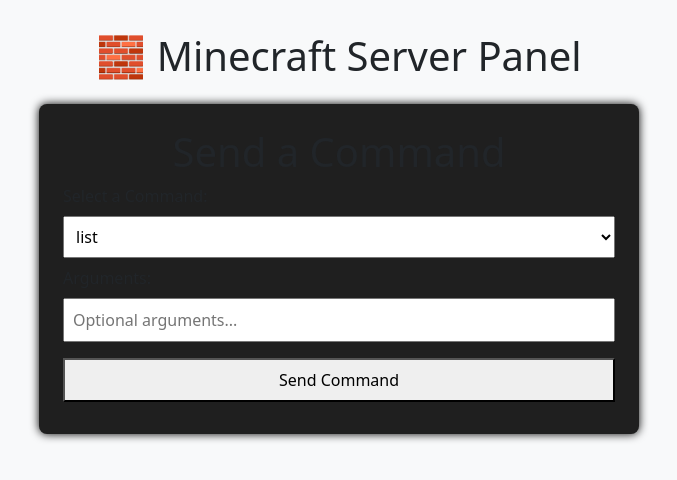
After one commit to IcedOdin/Bedrock-Docker, a Flask app: page /console in a window 1280 px wide. The commit adds this page. Shown: the top 480 px of the page, without its empty margins (301-978 px from the left). Run offline with Flask 3, Linux system fonts and the light colour scheme.

Commit message:
Updates to API (#5)
Updates to routes on API and updates to UI

```diff
--- a/main.py
+++ b/main.py
@@ -1,11 +1,23 @@
 from flask import Flask, request, jsonify, render_template, redirect
 import os
+import time
 
 app = Flask(__name__)
 
 SETTINGS_PATH = "/bedrock/server.properties"
+PIPE_PATH = "/bedrock/server_input"
+PID_PATH = "/bedrock/bedrock_server.pid"
+LOG_PATH = "/bedrock/logs/latest.log"
 
+VALID_COMMANDS = [
+    "list", "tell", "say", "kick", "ban", "ban-ip", "pardon", "pardon-ip",
+    "whitelist", "op", "deop", "give", "tp", "teleport", "setworldspawn",
+    "setmaxplayers", "time", "gamemode", "difficulty", "weather", "effect",
+    "title", "clear", "clone", "fill", "summon", "kill", "me", "save-all",
+    "save-on", "save-off", "stop", "xp", "help"
+]
 
+# --- Utility Functions ---
 def parse_properties(path):
     props = {}
     with open(path) as f:
@@ -15,40 +27,21 @@
                 props[k] = v
     return props
 
-
 def write_properties(path, props):
     with open(path, 'w') as f:
         for key, val in props.items():
             f.write(f"{key}={val}\n")
 
+def send_to_pipe(command):
+    if not os.path.exists(PIPE_PATH):
+        raise Exception("Command pipe does not exist")
+    with open(PIPE_PATH, 'w') as fifo:
+        fifo.write(command + '\n')
 
-@app.route("/health", methods=["GET"])
+# --- Routes ---
+@app.route("/health")
 def health():
     return jsonify(status="ok"), 200
-
-
-@app.route("/command", methods=["POST"])
-def send_command():
-    data = request.get_json()
-    if not data or 'command' not in data:
-        return jsonify({'error': 'Missing "command" in request'}), 400
-
-    command = data['command']
-    try:
-        with open(f'/proc/{get_server_pid()}/fd/0', 'w') as stdin:
-            stdin.write(command + '\n')
-        return jsonify({'status': 'Command sent', 'command': command})
-    except Exception as e:
-        return jsonify({'error': str(e)}), 500
-
-
-def get_server_pid():
-    try:
-        with open("/bedrock/bedrock_server.pid") as f:
-            return int(f.read().strip())
-    except Exception as ex:
-        raise Exception("Bedrock server PID not found: " + str(ex))
-
 
 @app.route("/", methods=["GET", "POST"])
 def settings():
@@ -57,24 +50,57 @@
         write_properties(SETTINGS_PATH, new_settings)
         return redirect("/")
     settings = parse_properties(SETTINGS_PATH)
-    return render_template("settings.html", settings=settings)
+    return render_template("settings.html", settings=settings, commands=VALID_COMMANDS)
 
+@app.route("/command", methods=["POST"])
+def command():
+    data = request.get_json()
+    if not data or 'command' not in data:
+        return jsonify({'error': 'Missing "command" in request'}), 400
+
+    try:
+        send_to_pipe(data['command'])
+        return jsonify({'status': 'Command sent', 'command': data['command']})
+    except Exception as e:
+        return jsonify({'error': str(e)}), 500
+
+@app.route("/console", methods=["GET", "POST"])
+def console():
+    status = None
+    if request.method == "POST":
+        base_command = request.form.get("base_command")
+        args = request.form.get("args", "")
+        if base_command in VALID_COMMANDS:
+            full_command = f"{base_command} {args}".strip()
+            print (full_command)
+            try:
+                send_to_pipe(full_command)
+                status = f"Sent: {full_command}"
+            except Exception as e:
+                status = f"Error: {e}"
+        else:
+            status = f"Invalid command: {base_command}"
+    return render_template("console.html", commands=VALID_COMMANDS, status=status)
 
 @app.route("/restart", methods=["POST"])
 def restart():
-    os.system("supervisorctl restart bedrock")
+    full_command = f"reload"
+    try:
+        send_to_pipe(full_command)
+        status = f"Sent: {full_command}"
+    except Exception as e:
+        status = f"Error: {e}"
     return "Restarting..."
 
-@app.route('/status', methods=['GET'])
+@app.route("/status")
 def status():
     status = {
         "running": False,
         "version": None,
         "players": None
     }
-
     try:
-        with open("/bedrock/logs/latest.log", "r") as f:
+        with open(LOG_PATH, "r") as f:
             lines = f.readlines()
             for line in reversed(lines):
                 if "Server started" in line:
@@ -82,12 +108,33 @@
                 if "Version:" in line and not status["version"]:
                     status["version"] = line.split("Version:")[-1].strip()
                 if "Player connected" in line or "Player disconnected" in line:
-                    status["players"] = "Check console/logs"  # Placeholder
+                    status["players"] = "Check console/logs"
     except FileNotFoundError:
         status["error"] = "Log not found"
-
     return jsonify(status)
 
+@app.route('/players', methods=['GET'])
+def get_players():
+    try:
+        # Clear a temp log or marker if needed
+        with open('/bedrock/server_input', 'w') as f:
+            f.write('list\n')
+
+        time.sleep(1.5)  # Give the server time to process
+
+        players = []
+        with open("/bedrock/logs/latest.log", "r") as f:
+            lines = f.readlines()
+            for line in reversed(lines):
+                if "There are" in line and "players online:" in line:
+                    # Example: There are 2/20 players online: Steve, Alex
+                    parts = line.strip().split(":")
+                    if len(parts) > 1:
+                        players = [p.strip() for p in parts[1].split(",") if p.strip()]
+                    break
+        return jsonify(players=players)
+    except Exception as e:
+        return jsonify(error=str(e)), 500
 
 
 # DO NOT include app.run() here.
--- a/static/custom.js
+++ b/static/custom.js
@@ -9,17 +9,24 @@
 }
 
 function sendCommand() {
-  const cmd = document.getElementById('command-input').value;
-  fetch('/command', {
-    method: 'POST',
-    headers: { 'Content-Type': 'application/json' },
-    body: JSON.stringify({ command: cmd })
-  })
-  .then(r => r.json())
-  .then(data => {
-    document.getElementById('command-response').innerText = JSON.stringify(data, null, 2);
-  });
-}
+    const baseCommand = document.getElementById("command-select").value;
+    const args = document.getElementById("command-args").value;
+    const fullCommand = `${baseCommand} ${args}`.trim();
+
+    fetch("/command", {
+      method: "POST",
+      headers: { "Content-Type": "application/json" },
+      body: JSON.stringify({ command: fullCommand })
+    })
+    .then(res => res.json())
+    .then(data => {
+      document.getElementById("command-response").textContent = JSON.stringify(data);
+    })
+    .catch(err => {
+      document.getElementById("command-response").textContent = "Error sending command.";
+      console.error(err);
+    });
+  }
 
 // Later: Add fetch('/status') here to update live server info
 function updateStatus() {
@@ -34,3 +41,26 @@
 
 setInterval(updateStatus, 5000); // update every 5s
 updateStatus(); // initial load
+
+function updatePlayers() {
+  fetch('/players')
+    .then(res => res.json())
+    .then(data => {
+      const listEl = document.getElementById('player-list');
+      listEl.innerHTML = '';
+      if (data.players && data.players.length) {
+        data.players.forEach(player => {
+          const li = document.createElement('li');
+          li.textContent = player;
+          listEl.appendChild(li);
+        });
+      } else {
+        const li = document.createElement('li');
+        li.textContent = "No players online";
+        listEl.appendChild(li);
+      }
+    });
+}
+
+setInterval(updatePlayers, 5000);
+updatePlayers();
--- /dev/null
+++ b/templates/console.html
@@ -0,0 +1,23 @@
+{% extends "layout.html" %}
+
+{% block title %}Server Console{% endblock %}
+
+{% block content %}
+  <div class="cmd-box">
+      <h1>Send a Command</h1>
+      <form method="POST">
+        <label for="command">Select a Command:</label>
+        <select type="text" name="base_command" id="command">
+          {% for cmd in commands %}
+            <option value="{{ cmd }}">{{ cmd }}</option>
+          {% endfor %}
+        </select>
+        <label for="args">Arguments:</label>
+        <input type="text" name="args" id="args" placeholder="Optional arguments...">
+        <button type="submit">Send Command</button>
+      </form>
+      {% if status %}
+        <div class="status">{{ status }}</div>
+      {% endif %}
+    </div>
+{% endblock %}
--- a/templates/layout.html
+++ b/templates/layout.html
@@ -1,26 +1,58 @@
-<!DOCTYPE html>
+<!doctype html>
 <html lang="en">
   <head>
-  <meta charset="UTF-8">
-  <title>{% block title %}Bedrock Server UI{% endblock %}</title>
+    <meta charset="utf-8">
     <meta name="viewport" content="width=device-width, initial-scale=1">
-  <link href="https://cdn.jsdelivr.net/npm/bootstrap@5.3.2/dist/css/bootstrap.min.css" rel="stylesheet">
+    <title>{% block title %}Minecraft Bedrock Server{% endblock %}</title>
+    <link href="https://cdn.jsdelivr.net/npm/bootstrap@5.3.3/dist/css/bootstrap.min.css" rel="stylesheet">
     <style>
-    body { background-color: #008000; color: white; }
-    .card { background-color: #8c8c8c; }
-    label { text-transform: capitalize; }
+      body {
+        padding: 2rem;
+        background-color: #f8f9fa;
+      }
+      pre.console-output {
+        background-color: #000;
+        color: #0f0;
+        font-family: monospace;
+        font-size: 0.875rem;
+        padding: 1rem;
+        height: 300px;
+        overflow-y: scroll;
+        border-radius: 8px;
+        border: 1px solid #444;
+      }
+      .cmd-box {
+        background: #1f1f1f;
+        padding: 1.5rem;
+        border-radius: 8px;
+        box-shadow: 0 0 10px #000;
+        max-width: 600px;
+        margin: 0 auto;
+      }
+      h1 {
+        text-align: center;
+      }
+      select, input[type="text"], button {
+        padding: 0.5rem;
+        margin: 0.5rem 0;
+        width: 100%;
+        font-size: 1rem;
+      }
+      .status {
+        margin-top: 1rem;
+        font-weight: bold;
+        color: #a0ffa0;
+      }
     </style>
+    {% block head %}{% endblock %}
   </head>
   <body>
-  <nav class="navbar navbar-dark bg-dark mb-4">
     <div class="container">
-      <a class="navbar-brand" href="/">🛠️ Bedrock Control Panel</a>
-    </div>
-  </nav>
-  <div class="container">
+      <h1 class="mb-4">🧱 Minecraft Server Panel</h1>
       {% block content %}{% endblock %}
     </div>
-  <script src="https://cdn.jsdelivr.net/npm/bootstrap@5.3.2/dist/js/bootstrap.bundle.min.js"></script>
+    <script src="https://cdn.jsdelivr.net/npm/bootstrap@5.3.3/dist/js/bootstrap.bundle.min.js"></script>
     <script src="/static/custom.js"></script>
+    {% block scripts %}{% endblock %}
   </body>
 </html>
```
Also changed, not shown: templates/settings.html (+12 -2 lines), README.md, 4 other files. Lines whose indentation alone changed are shown as unchanged.
